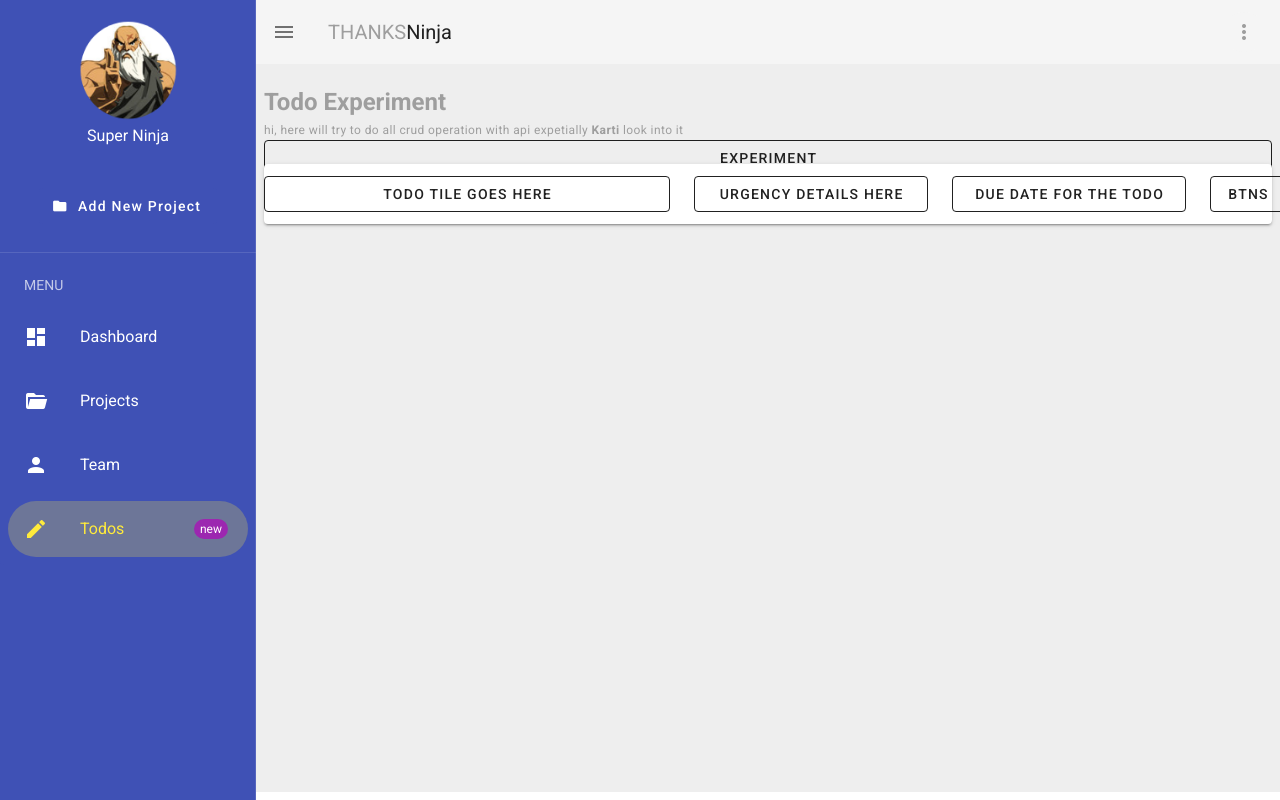
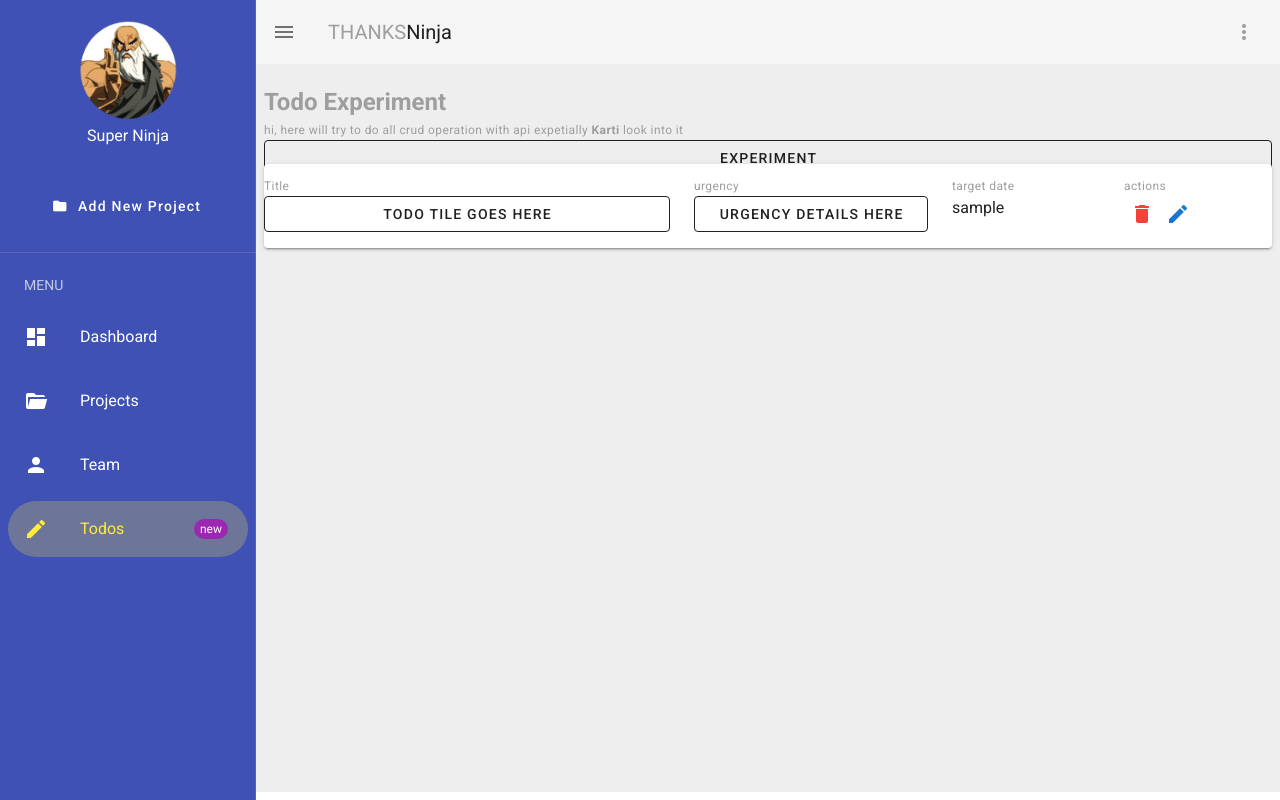
Before and after one commit to Murugaraju/VuetifyPractice-NetNinja, a Vue app: page /Todo in a window 1280 px wide. Built offline with nearby package versions, Linux system fonts and the light colour scheme.

Commit message:
just backing up

```diff
--- a/src/components/Popup.vue
+++ b/src/components/Popup.vue
@@ -1,6 +1,6 @@
 <template>
 
-    <v-dialog v-model='dailog' width="500">
+    <v-dialog v-model='dailog' width="600">
         <template v-slot:activator="{on}" >
             <v-btn v-on="on" depressed class="indigo">
                 <v-icon left small>mdi-folder</v-icon>
--- a/src/components/Todo/Todo.vue
+++ b/src/components/Todo/Todo.vue
@@ -11,26 +11,34 @@
 
 
            <v-card>
+
                <v-row>
                    <v-col cols="12" sm="12" md="5">
+                       <div class="caption grey--text">Title</div>
                        <v-btn block outlined >
                           todo tile goes here
                        </v-btn>
                    </v-col>
                    <v-col cols="12" sm="7" md="3">
+                       <div class="caption grey--text">urgency</div>
+
                          <v-btn block outlined >
                           urgency details here
                        </v-btn>
                    </v-col>
-                   <v-col col="9" sm="5" md="3">
-                         <v-btn block outlined >
-                             due date for the todo
-                       </v-btn>
+                   <v-col col="9" sm="5" md="2">
+                       <div class="caption grey--text">target date</div>
+
+                        <p>sample</p>
                    </v-col>
-                   <v-col cols="3" sm="12" md="1">
-                         <v-btn block outlined >
-                          btns
-                       </v-btn>
+                   <v-col cols="3" sm="12" md="2">
+                       <div class="caption grey--text">actions</div>
+                         <v-btn text icon   class="red--text ">
+                             <v-icon >mdi-delete</v-icon>
+                         </v-btn>
+                          <v-btn text icon  class="primary--text">
+                             <v-icon >mdi-pencil</v-icon>
+                         </v-btn>
                    </v-col>
 
 
```
